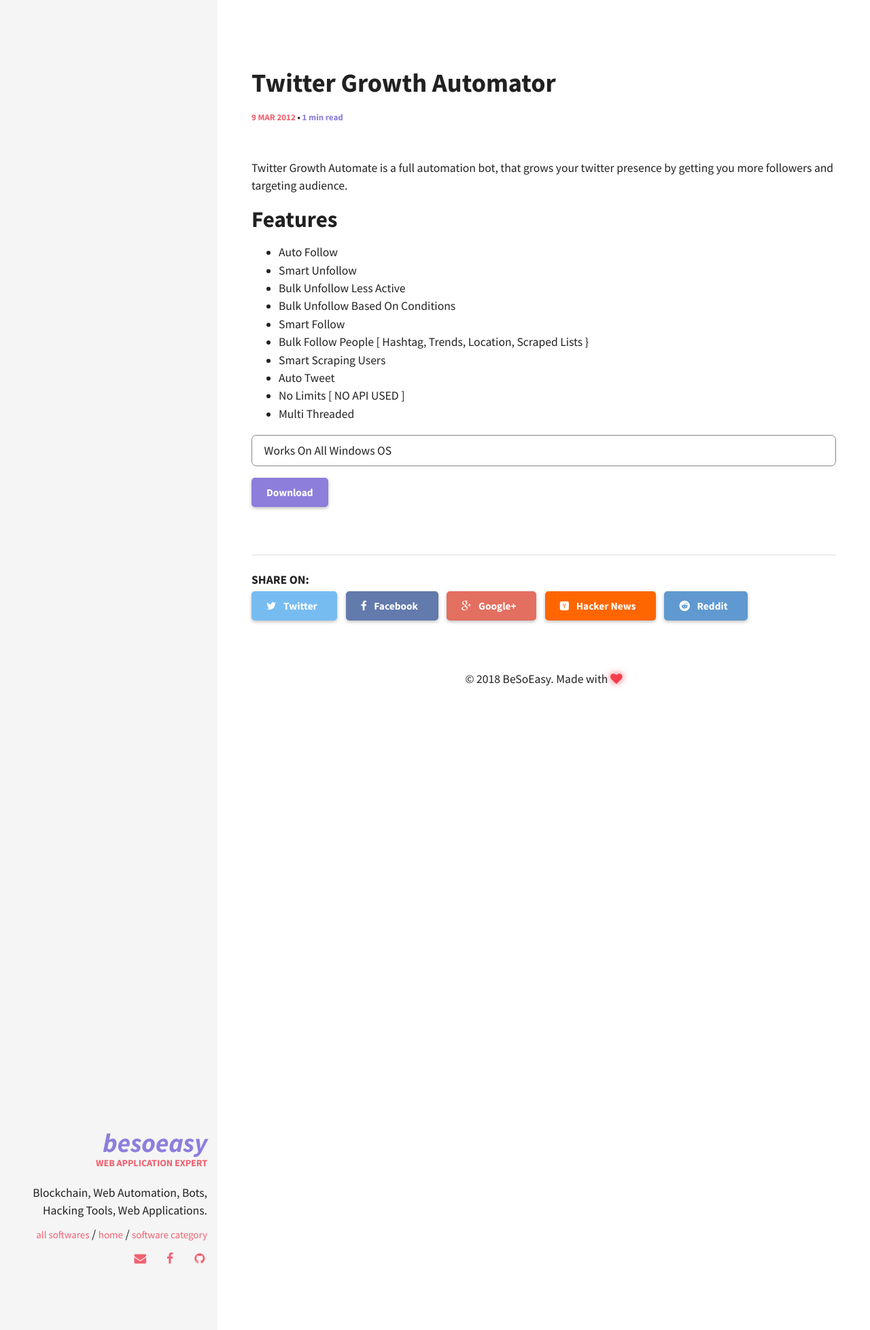
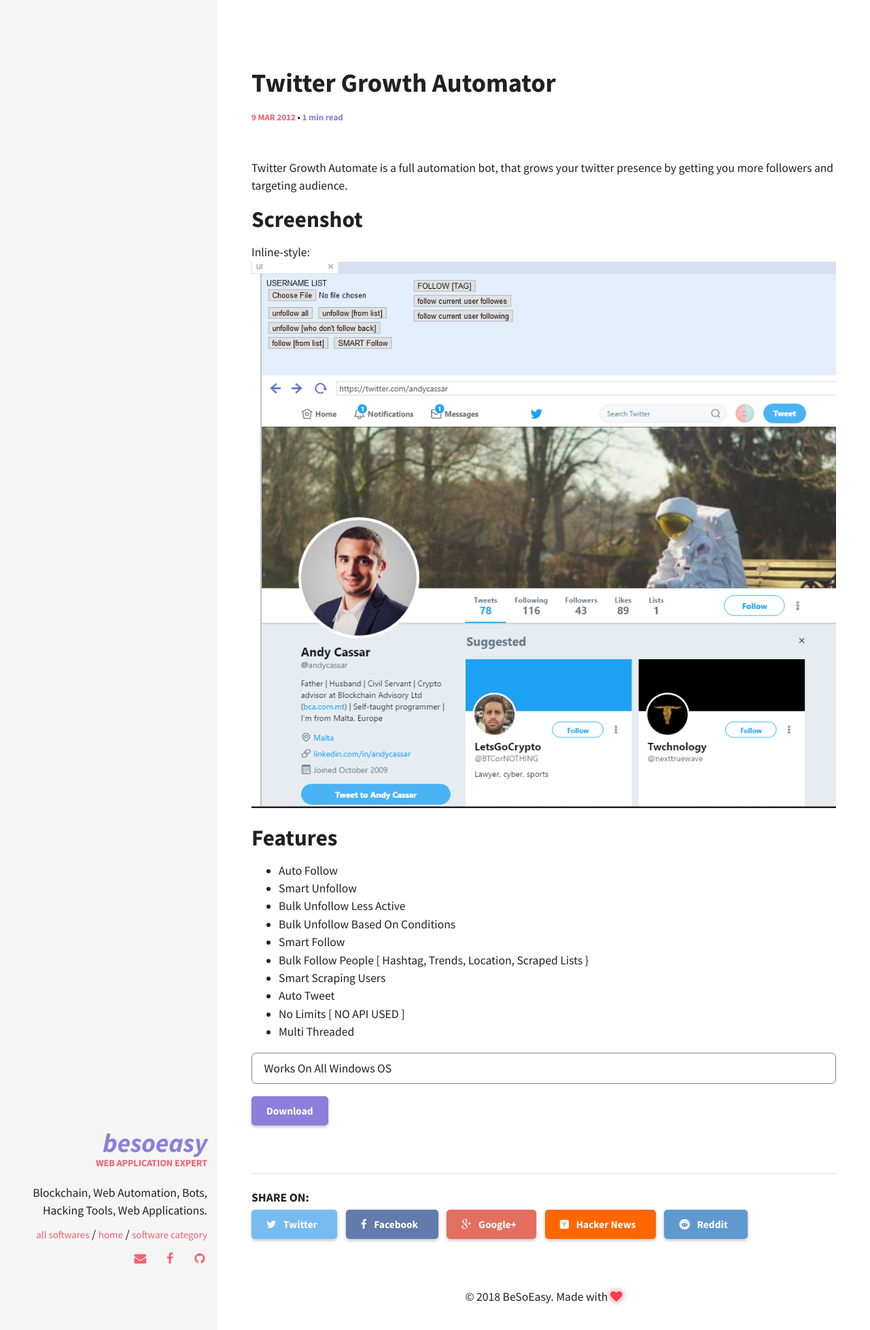
Before and after one commit to subhranshu50/besoeasy.github.io, a Jekyll site: the page built from _posts/2012-03-09-Twitter-Growth-Automator.md, in a window 1280 px wide. Shown: the top 1957 px of the page at 68% size. Built offline with Jekyll 4.4.1, drawn with Linux system fonts in a browser that asks for light colours.

Commit message:
-----------

```diff
--- a/_posts/2012-03-09-Twitter-Growth-Automator.md
+++ b/_posts/2012-03-09-Twitter-Growth-Automator.md
@@ -12,6 +12,9 @@
 
 Twitter Growth Automate is a full automation bot, that grows your twitter presence by getting you more followers and targeting audience.
 
+### Screenshot
+Inline-style:
+![alt text](https://besoeasy.com/img/twitter1.png)
 
 
 ### Features
```
Also changed, not shown: img/twitter1.png (added), 1 other file.
